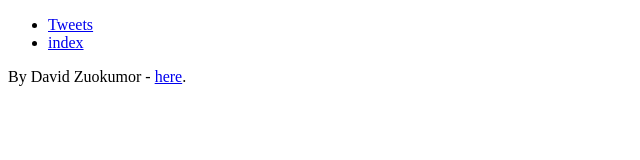
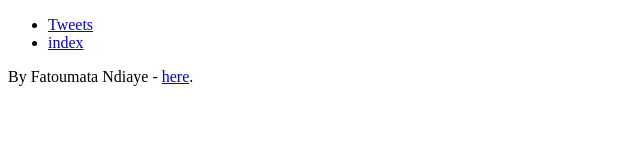
Before and after one commit to Fatoumata32/alu-web-development, a plain HTML site: page html_basic/tweets.html in a window 1280 px wide. Shown: the full height of the page, 0-640 px from the left. Drawn offline with Linux system fonts and the light colour scheme.

Commit message:
Update tweets.html

```diff
--- a/html_basic/tweets.html
+++ b/html_basic/tweets.html
@@ -20,7 +20,7 @@
         <aside></aside>
     </main>
     <footer>
-        <p> By David Zuokumor - <a href="https://github.com/dzuokumor/alu-web-development" target="">here</a>.</p>
+        <p> By Fatoumata Ndiaye - <a href="https://github.com/Fatoumata32/alu-web-development" target="">here</a>.</p>
     </footer>
 </body>
 </html>
```
